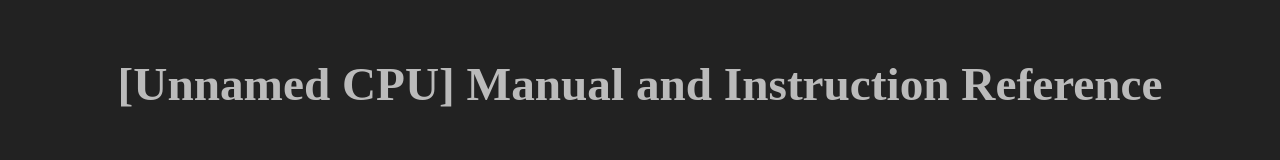
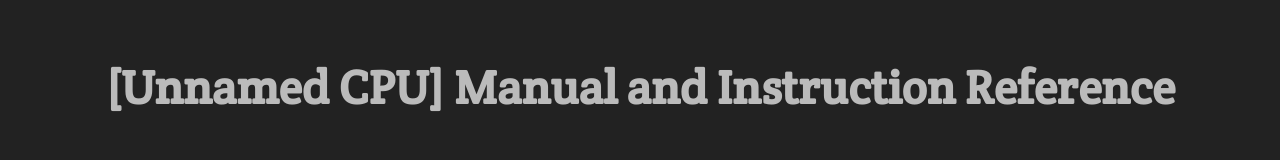
Before and after one commit to ThatCodingGuy86/thatcodingguy86.github.io, a plain HTML site: page index.html in a window 1280 px wide. Drawn offline with Linux system fonts and the light colour scheme.

Commit message:
Fixed non-sepecified font

```diff
--- a/index.html
+++ b/index.html
@@ -4,6 +4,7 @@
 		<meta name="viewport" content="width=device-width">
 		<meta name="theme-color" content="#222">
 		<title>[Unnamed CPU] Manual and Instruction Reference</title>
+        <link href="https://fonts.googleapis.com/css?family=Crete+Round|Raleway" rel="stylesheet">
         <link rel="stylesheet" href="theme.css"/>
         <link rel="stylesheet" href="discount.css"/>
     </head>
```
